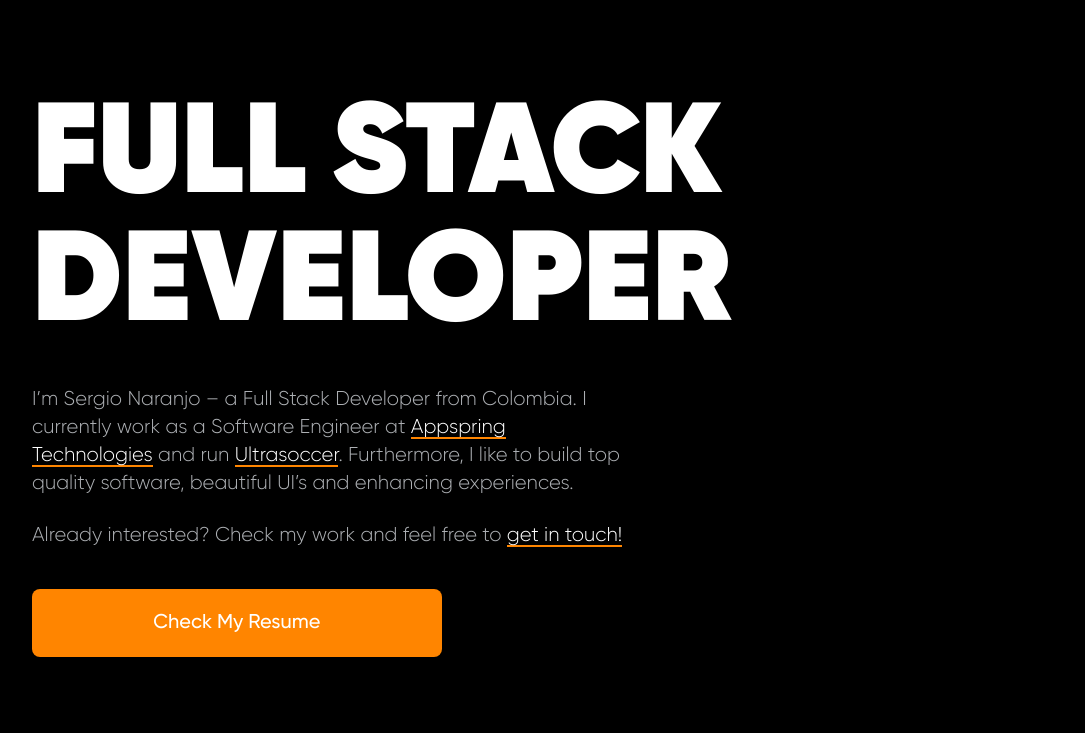
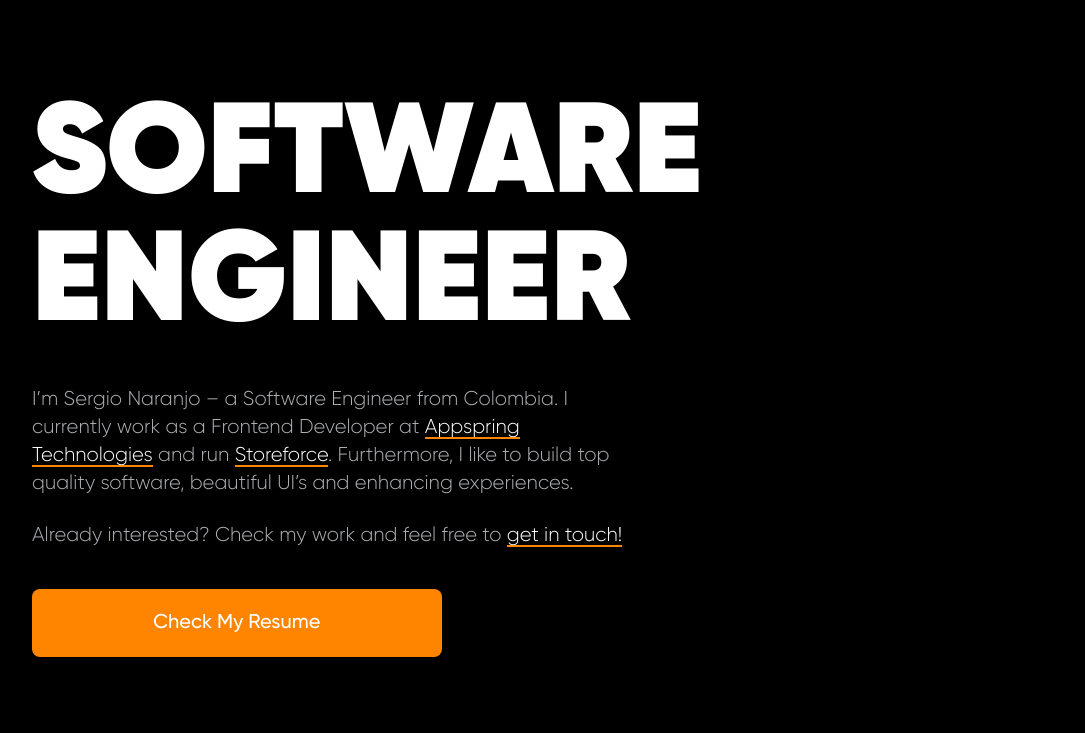
Before and after one commit to snaranjop1/snaranjop1.github.io, a Gatsby site: page / in a window 1280 px wide. Shown: the part 67-800 px from the top of the page, without its empty margins (96-1181 px from the left). Built offline with nearby package versions, Linux system fonts and the light colour scheme; Gatsby itself is replaced by a stand-in of ours.

Commit message:
Profile update

```diff
--- a/gatsby-config.js
+++ b/gatsby-config.js
@@ -8,7 +8,7 @@ module.exports = {
   /* Your site config here */
   plugins: ["gatsby-plugin-postcss", "gatsby-plugin-react-helmet"],
   siteMetadata: {
-    job: "Software Engineer",
+    job: "Frontend Developer",
     company: "Appspring Technologies",
     companyUrl: "https://www.appspringtech.com/",
     projects: [
--- a/src/components/About.js
+++ b/src/components/About.js
@@ -10,8 +10,8 @@ export default function About(props) {
       <div className="flex xl:py-0 xl:gap-24 flex-col xl:flex-row">
         <p className="font-light text-lg order-2 xl:order-1 py-8">
           <span className="font-light text-xl">
-            I’m Sergio Naranjo – a Full Stack Developer from Colombia. I
-            currently work as a {props.job} at{" "}
+            I’m Sergio Naranjo – a Software Engineer from Colombia. I currently
+            work as a {props.job} at{" "}
             <a
               className="font-medium border-solid border-b-2 border-orange hover:bg-orange transition-colors"
               href={props.companyUrl}
@@ -23,7 +23,7 @@ export default function About(props) {
               className="font-medium border-solid border-b-2 border-orange hover:bg-orange transition-colors"
               href="https://github.com/snaranjop1"
             >
-              <span>Ultrasoccer</span>
+              <span>Storeforce</span>
             </a>
             . Furthermore, I like to build top quality software, beautiful UI’s
             and enhancing experiences.
--- a/src/components/Home.js
+++ b/src/components/Home.js
@@ -5,13 +5,13 @@ export default function Home(props) {
   return (
     <div className="py-16 md:py-24 2xl:py-32 bg-black text-white gnrl-padding">
       <h1 className="mb-9 font-black text-6xl md:text-9xl uppercase leading-extra-loose">
-        Full Stack
+        Software
         <br />
-        Developer
+        Engineer
       </h1>
       <p className="font-light text-gray text-xl w-full xl:w-7/12">
-        I’m Sergio Naranjo – a Full Stack Developer from Colombia. I currently
-        work as a {props.job} at{" "}
+        I’m Sergio Naranjo – a Software Engineer from Colombia. I currently work
+        as a {props.job} at{" "}
         <a
           className="text-white border-solid border-b-2 border-orange hover:bg-orange transition-colors"
           href={props.companyUrl}
@@ -23,7 +23,7 @@ export default function Home(props) {
           className="text-white border-solid border-b-2 border-orange hover:bg-orange transition-colors"
           href="https://github.com/snaranjop1"
         >
-          <span>Ultrasoccer</span>
+          <span>Storeforce</span>
         </a>
         . Furthermore, I like to build top quality software, beautiful UI’s and
         enhancing experiences.
```
